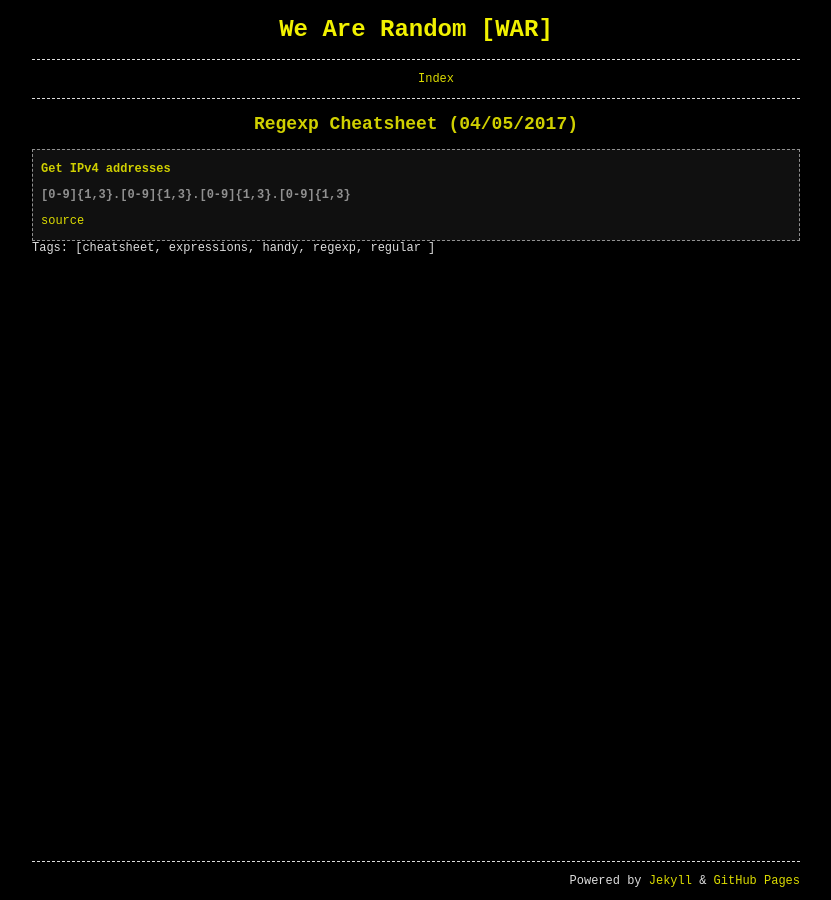
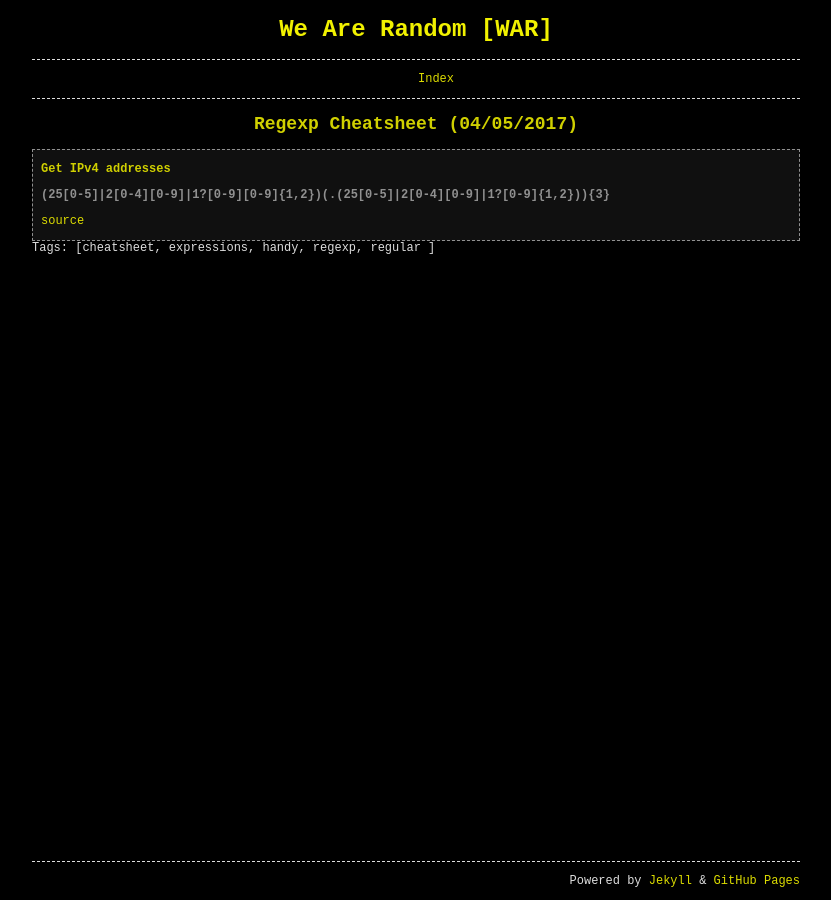
Before and after one commit to wearerandom/wearerandom.github.io, a Jekyll site: the page built from _posts/2017-05-04-regexpcheatsheet.md, in a window 1280 px wide. Shown: the whole page, without its empty margins (224-1055 px from the left). Built offline with Jekyll 4.4.1, drawn with Linux system fonts in a browser that asks for light colours.

Commit message:
Update 2017-05-04-regexpcheatsheet.md

```diff
--- a/_posts/2017-05-04-regexpcheatsheet.md
+++ b/_posts/2017-05-04-regexpcheatsheet.md
@@ -7,6 +7,6 @@ tags: [regexp, cheatsheet, regular, expressions, handy]
 ---
 <h3>Get IPv4 addresses</h3>
 
-<b>[0-9]{1,3}\.[0-9]{1,3}\.[0-9]{1,3}\.[0-9]{1,3}</b>
+<b>(25[0-5]|2[0-4][0-9]|1?[0-9][0-9]{1,2})(\.(25[0-5]|2[0-4][0-9]|1?[0-9]{1,2})){3}</b>
 
 <a href="https://www.regexmagic.com/manual/xmppatternipv4.html">source</a>
```
